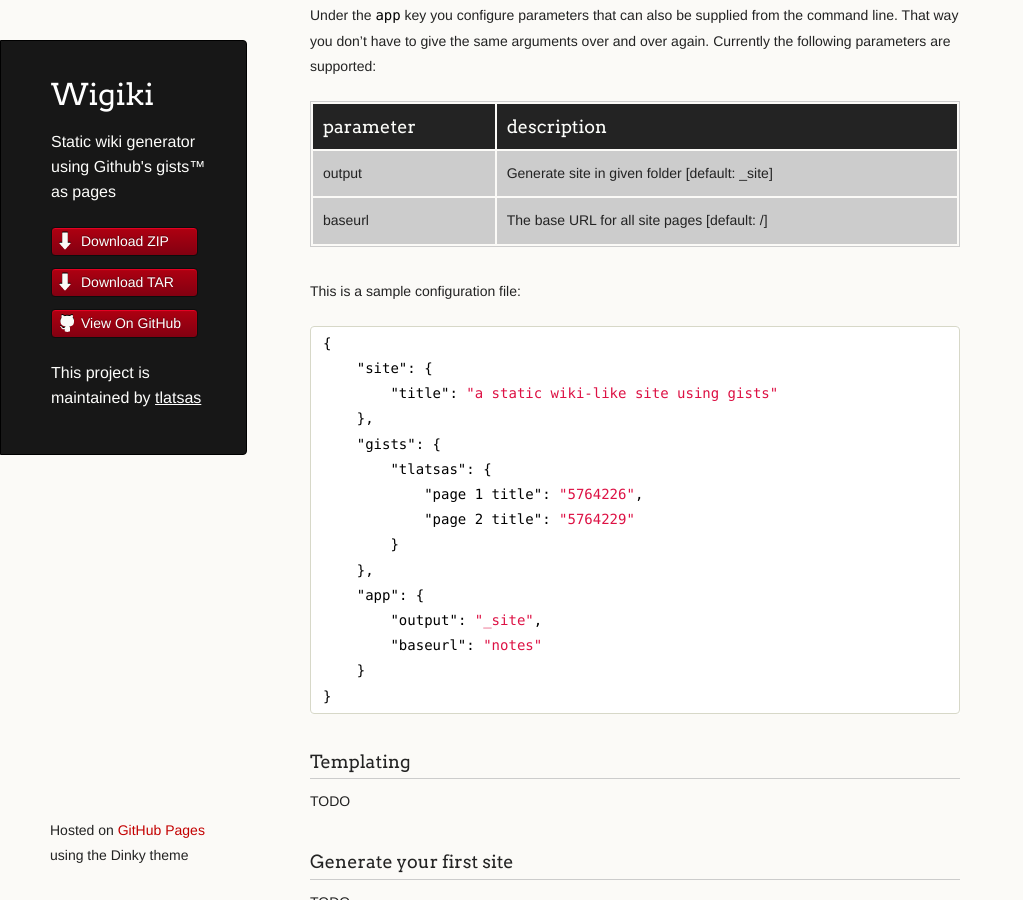
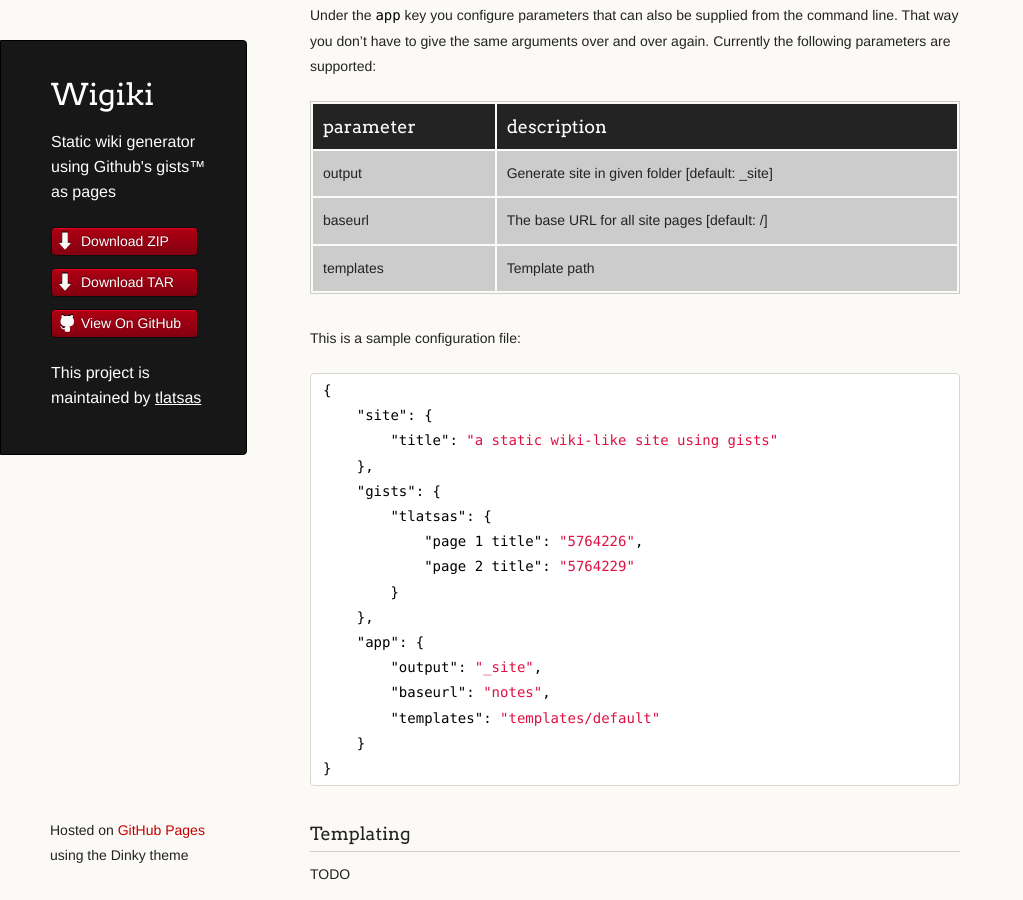
Before and after one commit to tlatsas/wigiki, a Jekyll site: the page built from index.md, in a window 1280 px wide and 900 px high, scrolled down 1935 px. Shown: the whole window, without its empty margins (0-1023 px from the left). Built offline with Jekyll 4.4.1, drawn with Linux system fonts in a browser that asks for light colours; Markdown is read by kramdown in place of the engine named in the settings.

Commit message:
add templates options

````diff
--- a/index.md
+++ b/index.md
@@ -83,6 +83,7 @@
 --- | ---
 output | Generate site in given folder [default: _site]
 baseurl | The base URL for all site pages [default: /]
+templates | Template path
 
 This is a sample configuration file:
 
@@ -99,7 +100,8 @@
     },
     "app": {
         "output": "_site",
-        "baseurl": "notes"
+        "baseurl": "notes",
+        "templates": "templates/default"
     }
 }
 ```
````
